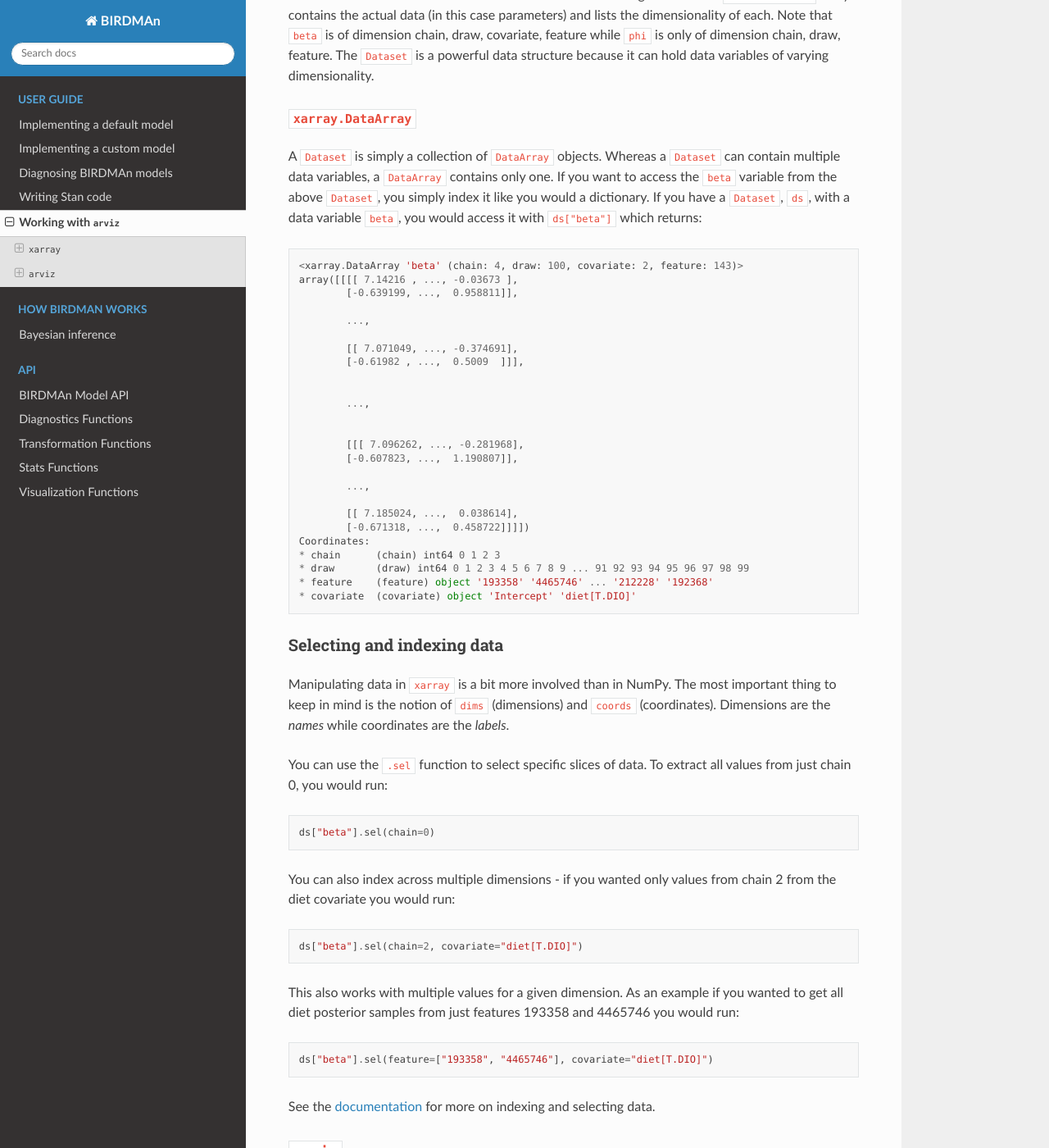
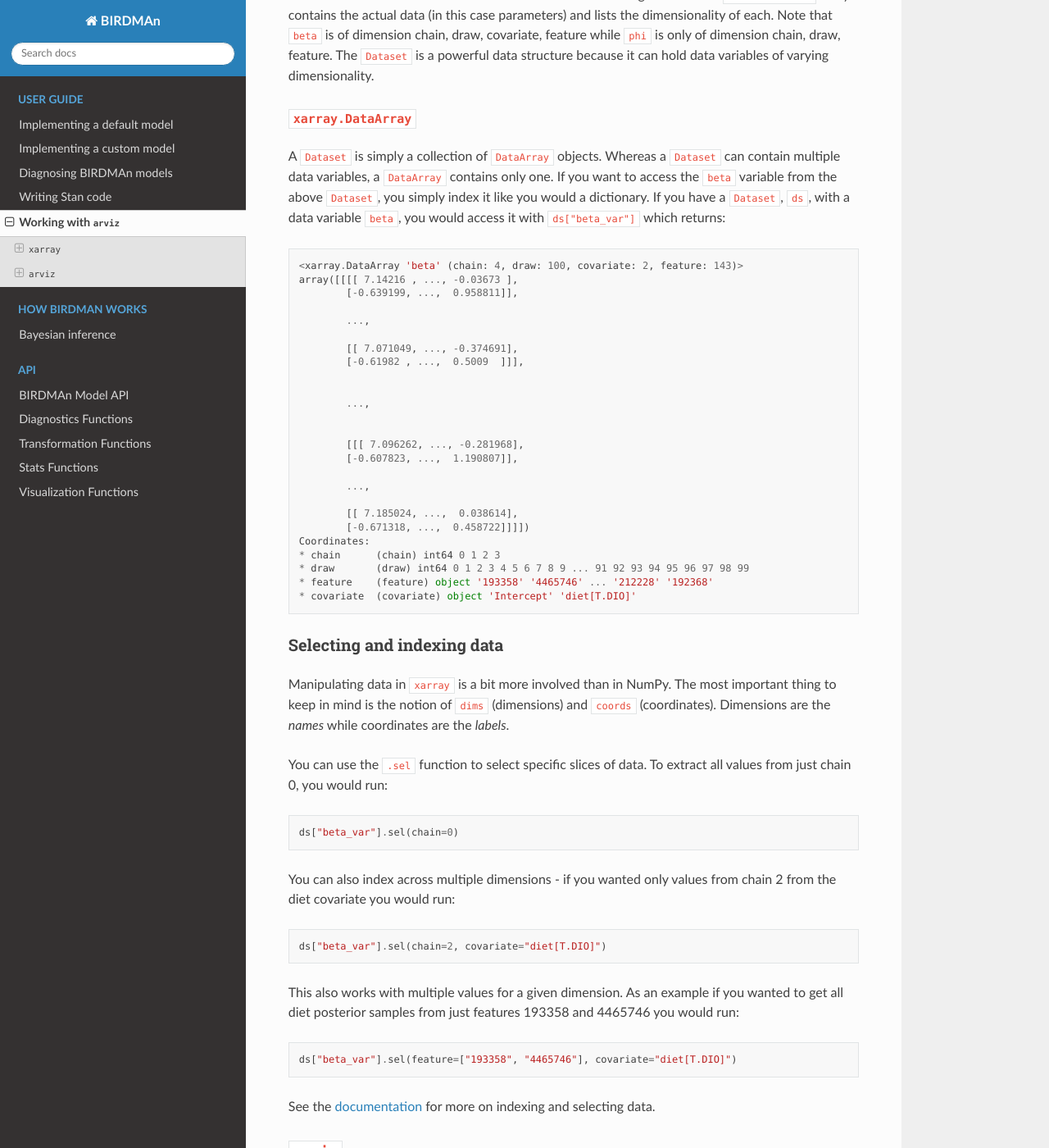
Before and after one commit to biocore/BIRDMAn, a Sphinx documentation site: the page built from docs/working_with_arviz.rst, in a window 1280 px wide and 1400 px high, scrolled down 1276 px. Shown: the whole window at 82% size. Built offline with Sphinx 7.4.7 and the Read the Docs theme 2.0.0, drawn with Linux system fonts in a browser that asks for light colours.

Commit message:
Rename beta -> beta_var

```diff
--- a/docs/default_model_example.rst
+++ b/docs/default_model_example.rst
@@ -71,7 +71,7 @@ Now we have our parameter estimates which we can use in downstream analyses. Man
     inference = nb.to_inference_object()
     inference.posterior = posterior_alr_to_clr(
         inference.posterior,
-        alr_params=["beta"],  # the default NB model has only beta in ALR coordinates
+        alr_params=["beta_var"],  # the default NB model has only beta in ALR coordinates
         dim_replacement={"feature_alr": "feature"},  # the default NB model assigns 'feature_alr' as the dimension name
         new_labels=nb.feature_names  # replace the old labels (all the feature names except the first) with all the feature names
     )
@@ -84,7 +84,7 @@ Finally, we'll plot the feature differentials and their standard deviations. We
 
     ax = viz.plot_parameter_estimates(
         inference,
-        parameter="beta",
+        parameter="beta_var",
         coord={"covariate": "diet[T.DIO]"},
     )
 
--- a/docs/working_with_arviz.rst
+++ b/docs/working_with_arviz.rst
@@ -41,7 +41,7 @@ The ``Dimensions`` descriptor shows the names and number of entries in each dime
 ``xarray.DataArray``
 ^^^^^^^^^^^^^^^^^^^^
 
-A ``Dataset`` is simply a collection of ``DataArray`` objects. Whereas a ``Dataset`` can contain multiple data variables, a ``DataArray`` contains only one. If you want to access the ``beta`` variable from the above ``Dataset``, you simply index it like you would a dictionary. If you have a ``Dataset``, ``ds``, with a data variable ``beta``, you would access it with ``ds["beta"]`` which returns:
+A ``Dataset`` is simply a collection of ``DataArray`` objects. Whereas a ``Dataset`` can contain multiple data variables, a ``DataArray`` contains only one. If you want to access the ``beta`` variable from the above ``Dataset``, you simply index it like you would a dictionary. If you have a ``Dataset``, ``ds``, with a data variable ``beta``, you would access it with ``ds["beta_var"]`` which returns:
 
 .. code-block::
 
@@ -80,19 +80,19 @@ You can use the ``.sel`` function to select specific slices of data. To extract
 
 .. code-block:: python
 
-    ds["beta"].sel(chain=0)
+    ds["beta_var"].sel(chain=0)
 
 You can also index across multiple dimensions - if you wanted only values from chain 2 from the diet covariate you would run:
 
 .. code-block:: python
 
-    ds["beta"].sel(chain=2, covariate="diet[T.DIO]")
+    ds["beta_var"].sel(chain=2, covariate="diet[T.DIO]")
 
 This also works with multiple values for a given dimension. As an example if you wanted to get all diet posterior samples from just features 193358 and 4465746 you would run:
 
 .. code-block:: python
 
-    ds["beta"].sel(feature=["193358", "4465746"], covariate="diet[T.DIO]")
+    ds["beta_var"].sel(feature=["193358", "4465746"], covariate="diet[T.DIO]")
 
 See the `documentation <http://xarray.pydata.org/en/stable/indexing.html>`_ for more on indexing and selecting data.
 
```
Also changed, not shown: 1 other file.
